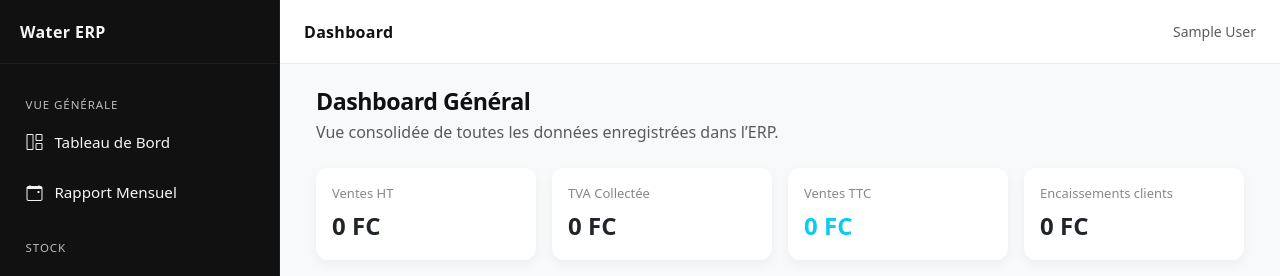
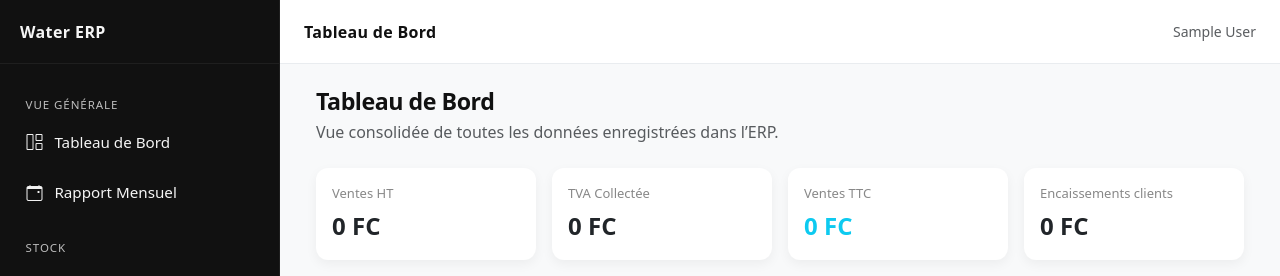
Before and after one commit to elient45/erpwater, a Django app: page / in a window 1280 px wide. Shown: the top 276 px of the page. Run offline with Django 5.2, Linux system fonts and the light colour scheme; the visitor is signed in with stand-in values (Sample User, id 1); data comes from the database, SQL or seed files in the repository; data that the repository does not hold is empty.

Commit message:
Update dashboard.html

```diff
--- a/templates/dashboard.html
+++ b/templates/dashboard.html
@@ -2,14 +2,14 @@
 {% load humanize %}
 
 {% block title %}Tableau de Bord- Water ERP{% endblock %}
-{% block page_heading %}Dashboard{% endblock %}
+{% block page_heading %}Tableau de Bord {% endblock %}
 
 {% block content %}
 <div class="container-fluid">
 
   <div class="d-flex flex-column flex-lg-row justify-content-between align-items-lg-center gap-3 mb-4">
     <div>
-      <h1 class="page-title mb-1">Dashboard Général</h1>
+      <h1 class="page-title mb-1">Tableau de Bord</h1>
       <p class="text-muted mb-0">Vue consolidée de toutes les données enregistrées dans l’ERP.</p>
     </div>
   </div>
```
